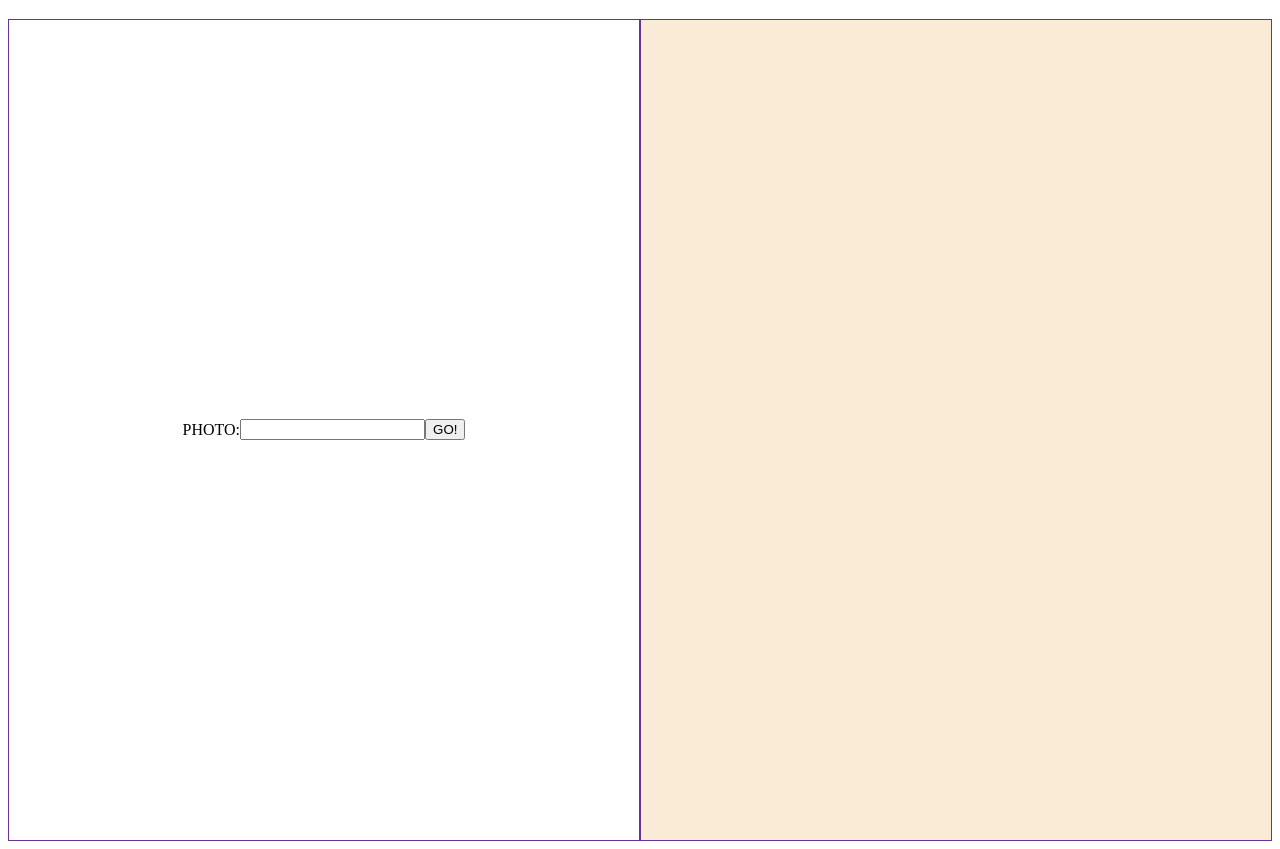
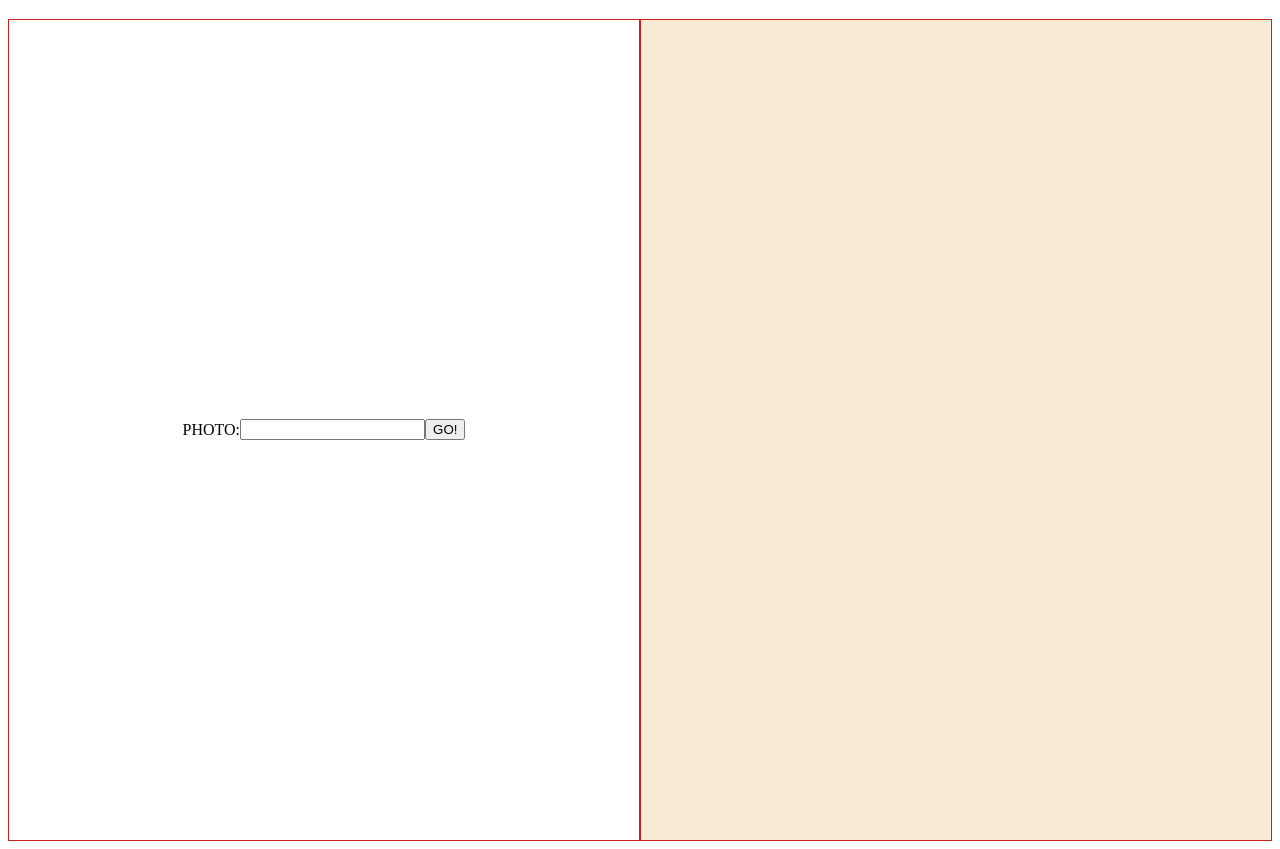
Before and after one commit to cwoolcott/photofind, a plain HTML site: page index.html in a window 1280 px wide. Shown: the part 61-910 px from the top of the page. Drawn offline with Linux system fonts and the light colour scheme.

Commit message:
change border

```diff
--- a/assets/css/style.css
+++ b/assets/css/style.css
@@ -6,7 +6,7 @@ section {
     align-items: center;
     justify-content: center;
     width:50%;
-    border:1px solid rebeccapurple;
+    border:1px solid rgb(208, 31, 31);
     height: 100vh;
     padding: 10px;
 }
```
